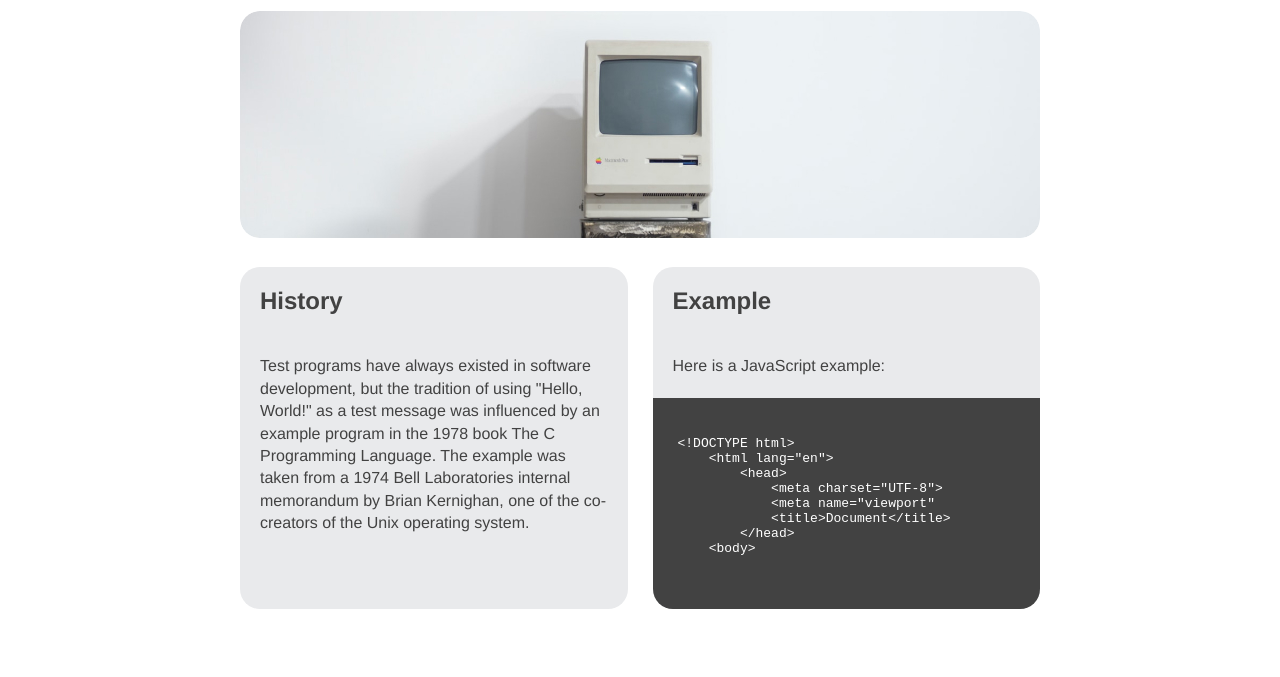
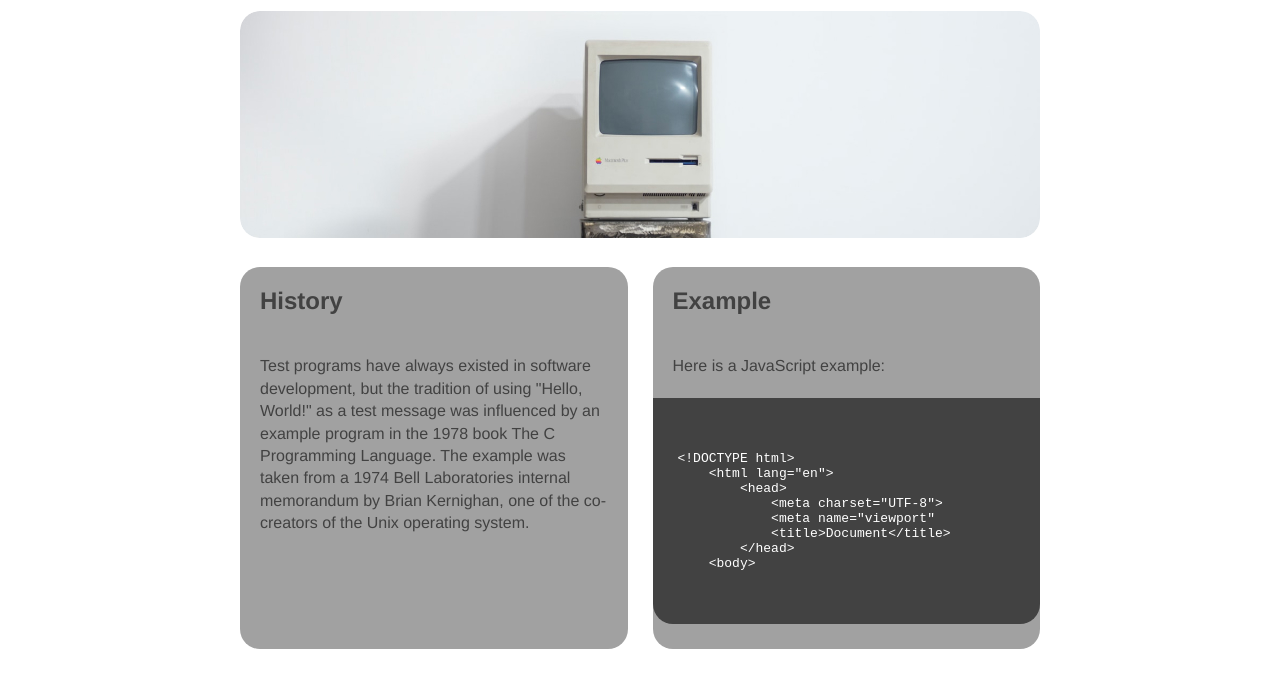
Before and after one commit to LPGLENDE/Hello-World, a plain HTML site: page index.html in a window 1280 px wide. Shown: the part 123-800 px from the top of the page. Drawn offline with Linux system fonts and the light colour scheme.

Commit message:
Final Changes

```diff
--- a/Screen28.css
+++ b/Screen28.css
@@ -19,7 +19,7 @@ main {
 .details section {
     flex-grow: 1;
     flex-basis: 0;
-    background: #E9EAEC;
+    background: #a1a1a1;
     border-radius: 20px;
     margin-top: 25px;
 }
--- a/index.html
+++ b/index.html
@@ -21,7 +21,7 @@
                 <p>Here is a JavaScript example:</p>
                 </div>
                 <div class="code-html">
-                    <code><pre>
+                    <pre><code>
 &lt;!DOCTYPE html&gt;
     &lt;html lang="en"&gt;
         &lt;head&gt;
@@ -32,8 +32,7 @@
     &lt;body&gt;
                     </pre></code>
                 </div>
-
-        </div>
+            <section>
 
         </section>
     </main>
```
